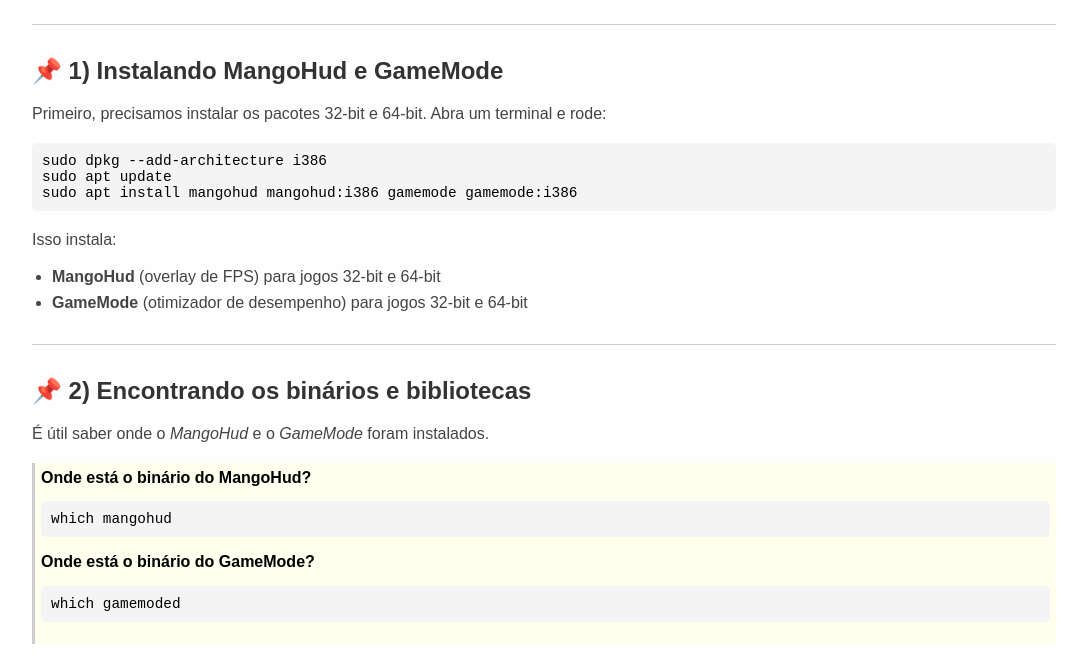
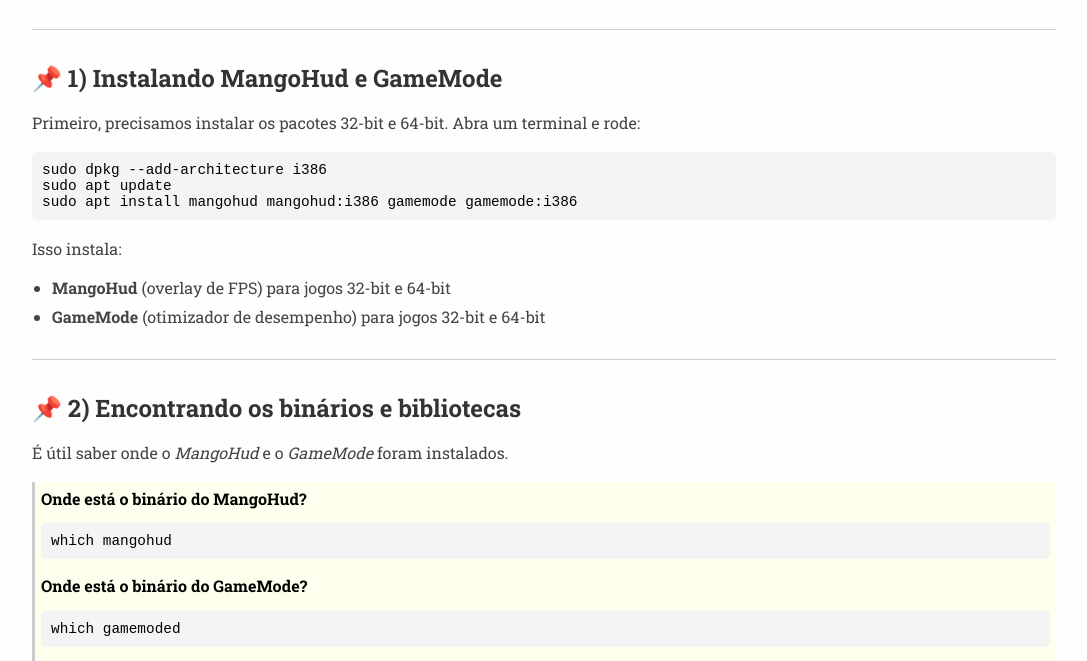
Before and after one commit to fagnerpatricio/debian-gamer, a plain HTML site: page index.html in a window 1280 px wide. Shown: the part 153-814 px from the top of the page, without its empty margins (96-1183 px from the left). Drawn offline with Linux system fonts and the light colour scheme.

Commit message:
Update index.html

```diff
--- a/index.html
+++ b/index.html
@@ -4,12 +4,18 @@
   <meta charset="UTF-8" />
   <meta name="viewport" content="width=device-width, initial-scale=1.0" />
   <title>Tutorial: Configurar MangoHud e GameMode no Debian</title>
+
+  <!-- Google Fonts: Roboto Slab -->
+  <link rel="preconnect" href="https://fonts.googleapis.com">
+  <link rel="preconnect" href="https://fonts.gstatic.com" crossorigin>
+  <link href="https://fonts.googleapis.com/css2?family=Roboto+Slab:wght@400;700&display=swap" rel="stylesheet">
+
   <style>
     body {
       background-color: #fefefe;
       margin: 0;
       padding: 0;
-      font-family: Arial, sans-serif;
+      font-family: 'Roboto Slab', serif;
     }
 
     .container {
@@ -33,11 +39,11 @@
     ul {
       margin-bottom: 1rem;
       padding-left: 20px;
+      color: #444;
     }
 
     li {
       margin-bottom: 0.5rem;
-      color: #444;
     }
 
     hr {
@@ -213,7 +219,6 @@ source ~/.bashrc</code></pre>
     <p>
       Agora é só aproveitar seus jogos com <strong>monitoramento de FPS</strong> e <strong>otimização de desempenho</strong>! 🎮🚀
     </p>
-
   </div>
 </body>
 </html>
```
